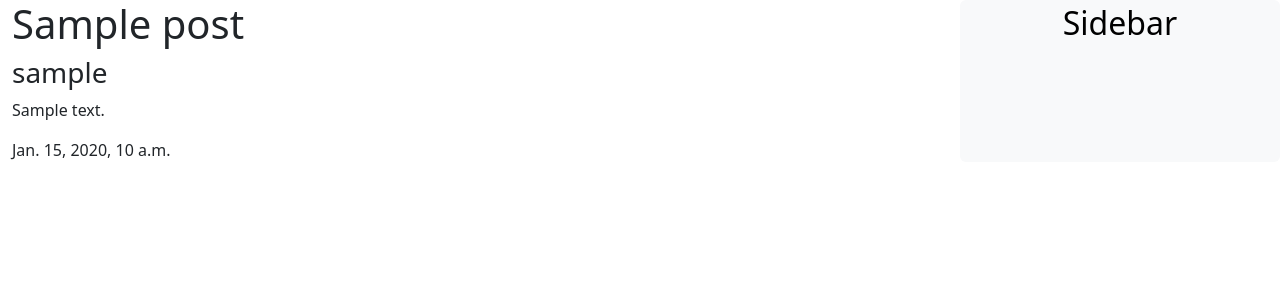
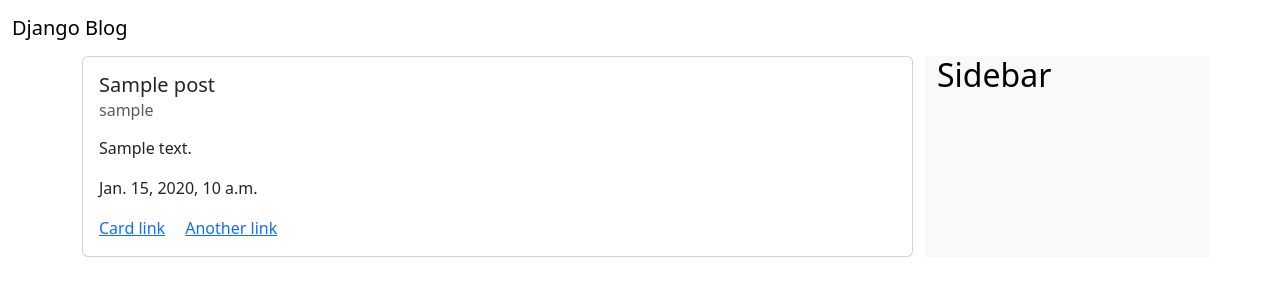
Before and after one commit to 98Taek/catalogProject, a Django app: page /blog/1/ in a window 1280 px wide. Shown: the top 300 px of the page. Run offline with Django 4.2, Linux system fonts and the light colour scheme; tables that the repository leaves empty hold one stand-in row (values such as "Sample post").

Commit message:
스타일 추가

```diff
--- a/blog/templates/blog/base.html
+++ b/blog/templates/blog/base.html
@@ -9,14 +9,21 @@
           integrity="sha384-9ndCyUaIbzAi2FUVXJi0CjmCapSmO7SnpJef0486qhLnuZ2cdeRhO02iuK6FUUVM" crossorigin="anonymous">
     <title>{% block title %}{% endblock title %}</title>
 </head>
-<body class="container-fluid">
-<div class="row">
-    <div class="col-9">
-        {% block content %}
-        {% endblock content %}
+<body>
+<nav class="navbar bg-body-emphasis">
+    <div class="container-fluid">
+        <a class="navbar-brand" href="#">Django Blog</a>
     </div>
-    <div class="col-3 badge text-bg-light">
-        <h2>Sidebar</h2>
+</nav>
+<div class="container gy-5">
+    <div class="row">
+        <div class="col-9">
+            {% block content %}
+            {% endblock content %}
+        </div>
+        <div class="col-3 text-bg-light">
+            <h2>Sidebar</h2>
+        </div>
     </div>
 </div>
 <script src="https://cdn.jsdelivr.net/npm/bootstrap@5.3.0/dist/js/bootstrap.bundle.min.js"
--- a/blog/templates/blog/post/post_detail.html
+++ b/blog/templates/blog/post/post_detail.html
@@ -3,12 +3,16 @@
 {% block title %}post_detail.html{% endblock title %}
 
 {% block content %}
-    <h1>{{ post.title }}</h1>
-    <h3>{{ post.author }}</h3>
-    <div>
-        {{ post.body|linebreaks }}
-    </div>
-    <div>
-        {{ post.publish }}
+    <div class="card">
+        <div class="card-body">
+            <h5 class="card-title">{{ post.title }}</h5>
+            <h6 class="card-subtitle mb-2 text-body-secondary">{{ post.author }}</h6>
+            <p class="card-text">
+                {{ post.body|linebreaks }}
+                {{ post.publish }}
+            </p>
+            <a href="#" class="card-link">Card link</a>
+            <a href="#" class="card-link">Another link</a>
+        </div>
     </div>
 {% endblock content %}
```
Also changed, not shown: blog/templates/blog/post/post_list.html (+16 -8 lines).
